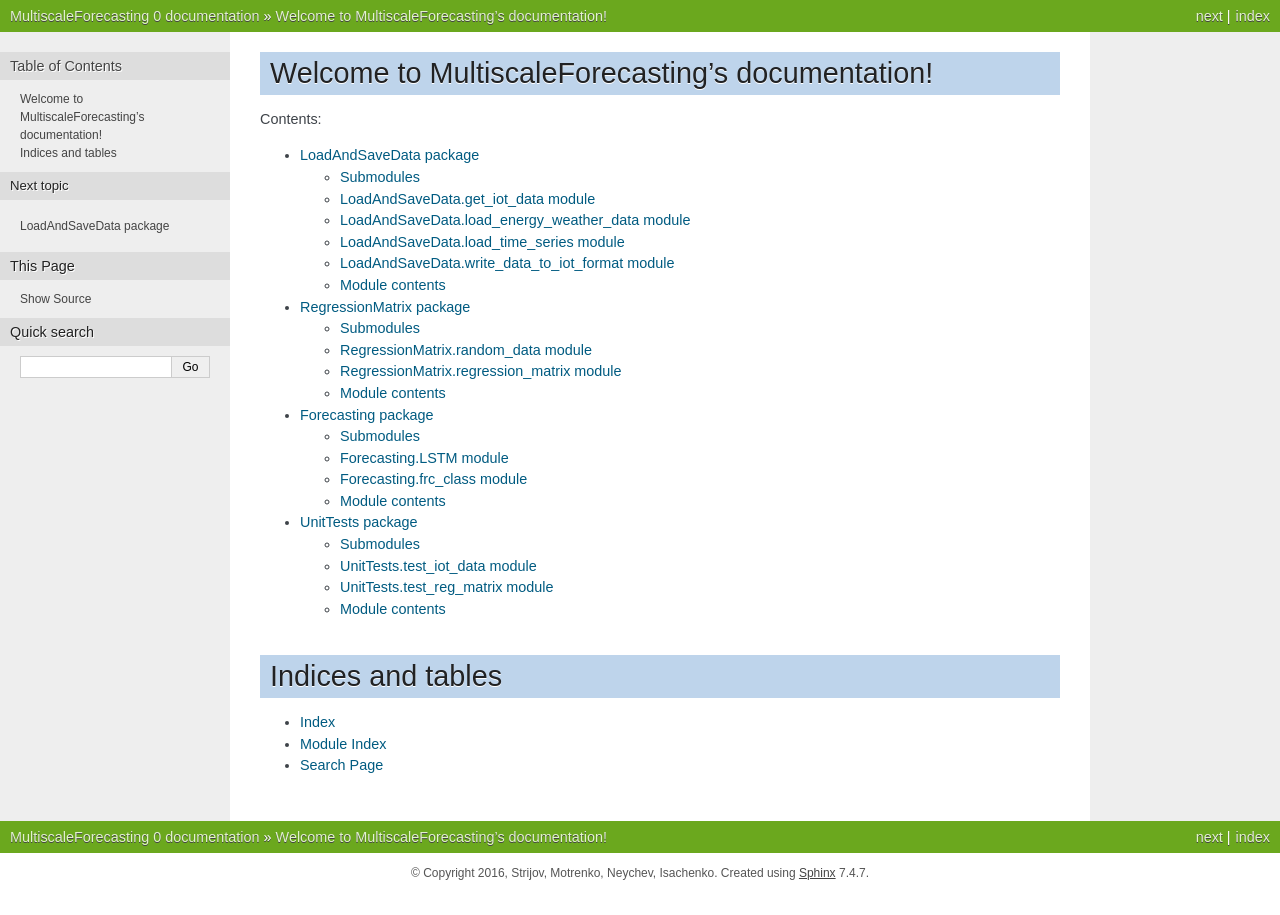
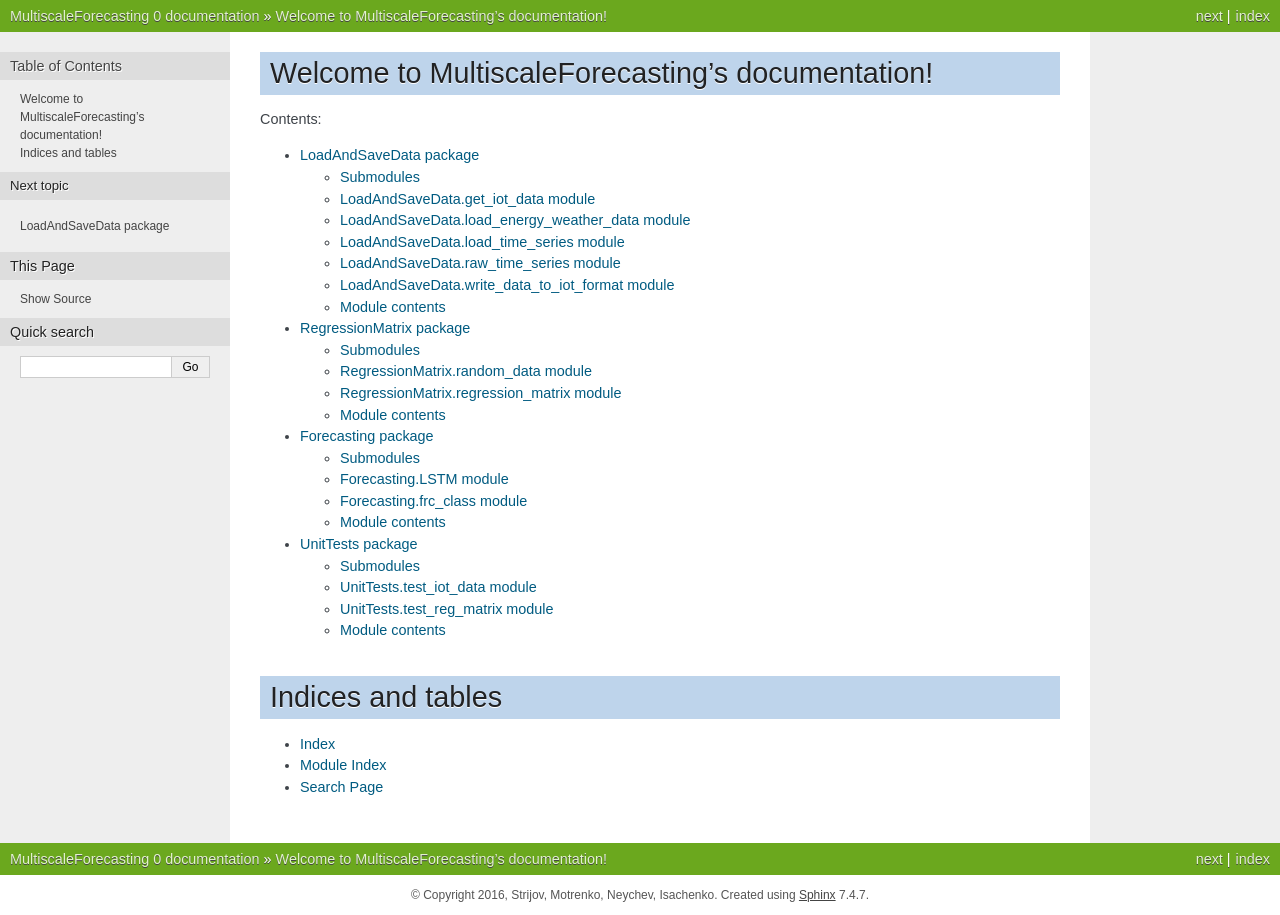
Before and after one commit to Strijov/Multiscale, a Sphinx documentation site: the page built from python-code/docs/index.rst, in a window 1280 px wide. Built offline with Sphinx 7.4.7, drawn with Linux system fonts in a browser that asks for light colours.

Commit message:
updated docs

```diff
--- a/python-code/docs/LoadAndSaveData.rst
+++ b/python-code/docs/LoadAndSaveData.rst
@@ -28,6 +28,14 @@ LoadAndSaveData.load_time_series module
     :undoc-members:
     :show-inheritance:
 
+LoadAndSaveData.raw_time_series module
+-----------------------------------
+
+.. automodule:: LoadAndSaveData.raw_time_series
+    :members:
+    :undoc-members:
+    :show-inheritance:
+
 LoadAndSaveData.write_data_to_iot_format module
 -----------------------------------------------
 
```
Also changed, not shown: 9 other files.
